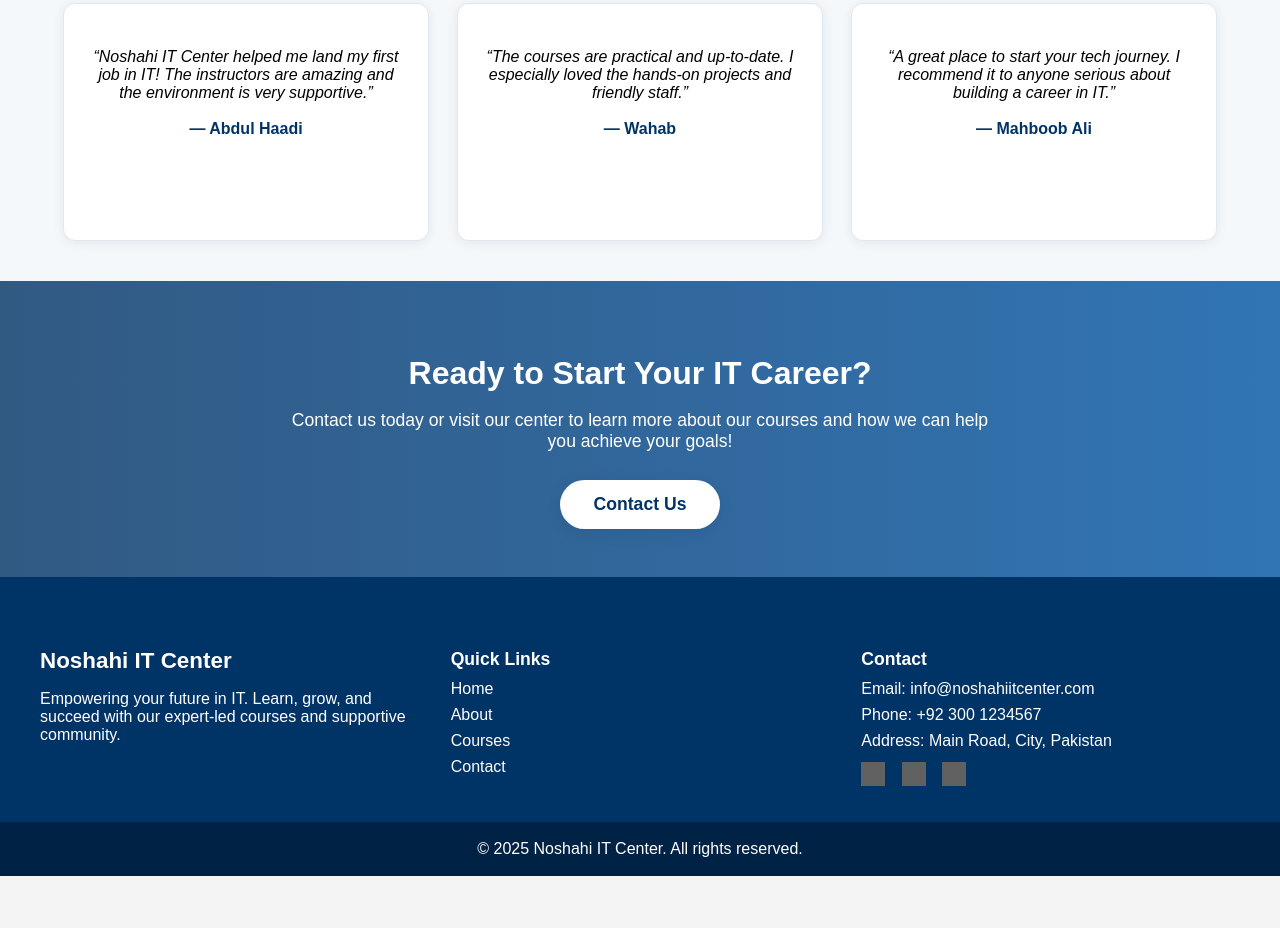
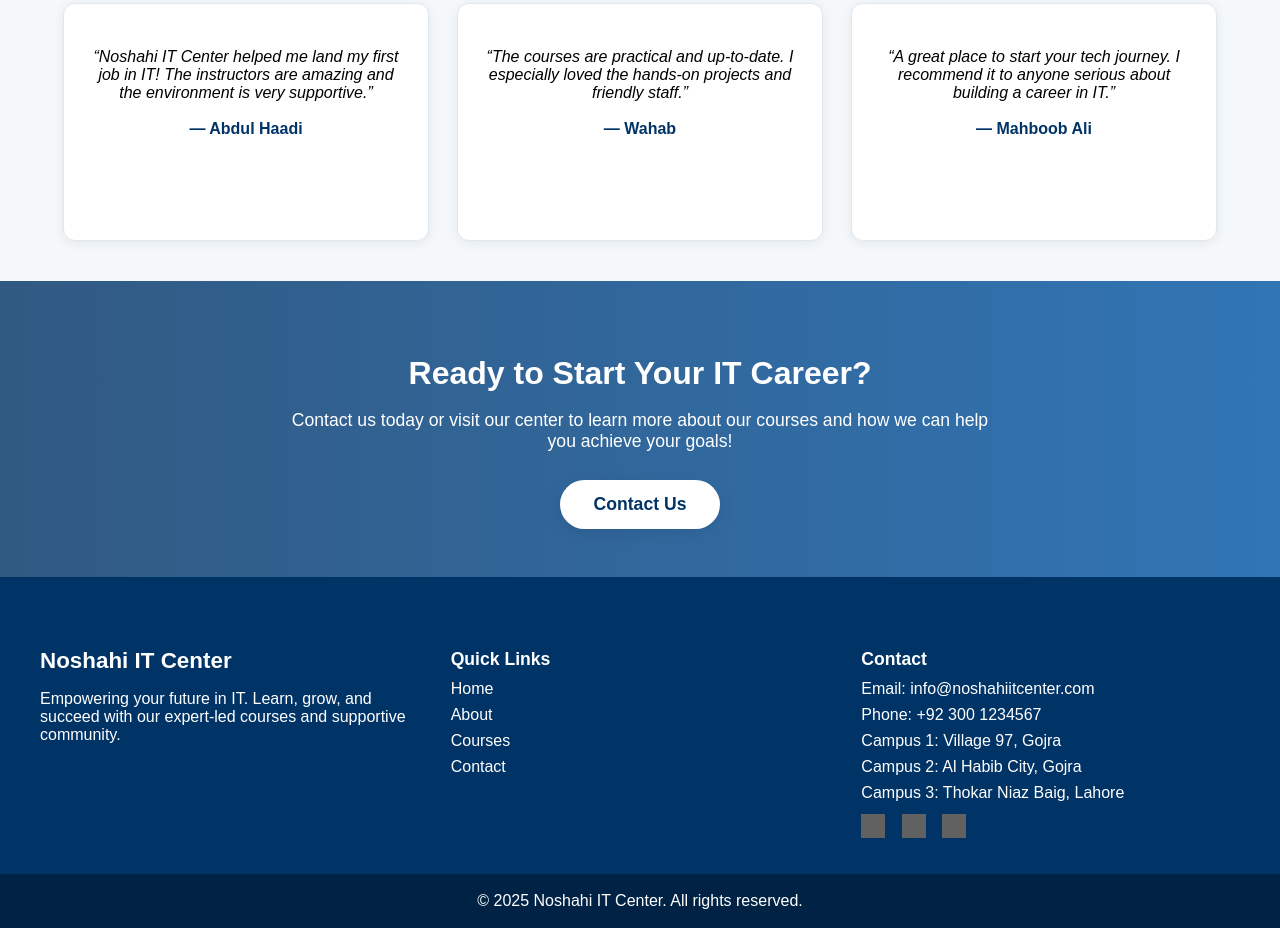
Before and after one commit to noshahi-devs/noshahi-it-center, a plain HTML site: page index.html in a window 1280 px wide. Shown: the part 2413-3341 px from the top of the page. Before the commit the page ends 3289 px from the top, so only its background shows below. Drawn offline with Linux system fonts and the light colour scheme; grey boxes are pictures that could not be loaded.

Commit message:
Updated Address in Footer

```diff
--- a/index.html
+++ b/index.html
@@ -138,7 +138,11 @@
                 <ul>
                     <li>Email: info@noshahiitcenter.com</li>
                     <li>Phone: +92 300 1234567</li>
-                    <li>Address: Main Road, City, Pakistan</li>
+                    <li>Campus 1: Village 97, Gojra</li>
+                    <li>Campus 2: Al Habib City, Gojra</li>
+                    <li>Campus 3: Thokar Niaz Baig, Lahore</li>
+
+
                 </ul>
                 <div class="footer-social">
                     <a href="#" aria-label="Facebook"><img src="https://cdn.jsdelivr.net/npm/simple-icons@v9/icons/facebook.svg" alt="Facebook"/></a>
```
